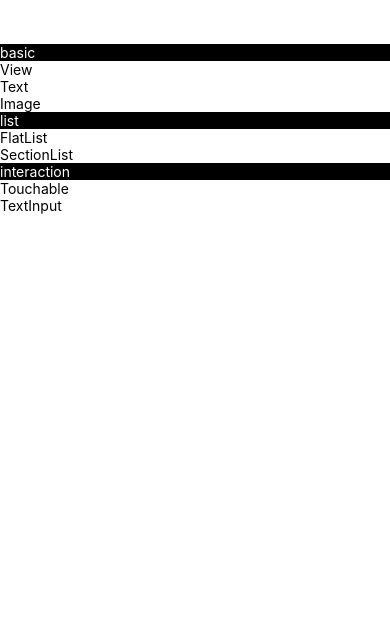
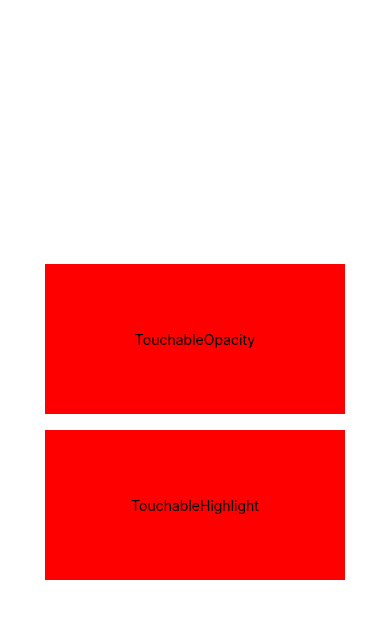
Before and after one commit to y-mabuchi/MyApp, a React Native app: screen / in a window 390 px wide. Shown: the top 618 px of the page. Built offline with nearby package versions, Linux system fonts and the light colour scheme.

Commit message:
Touchable系コンポーネントを実装

```diff
--- a/App.tsx
+++ b/App.tsx
@@ -1,34 +1,39 @@
 import React from 'react';
-import { StyleSheet, SectionList, Text } from 'react-native';
+import { StyleSheet, View, TouchableOpacity, Text, TouchableHighlight } from 'react-native';
 
 const styles = StyleSheet.create({
   container: {
-    marginTop: 44,
+    flex: 1,
+    justifyContent: 'center',
+    alignItems: 'center',
   },
-  label: {
-    color: 'black',
-    backgroundColor: 'white',
-  },
-  sectionHeader: {
-    color: 'white',
-    backgroundColor: 'black',
+  button: {
+    backgroundColor: 'red',
+    width: 300,
+    height: 150,
+    justifyContent: 'center',
+    alignItems: 'center',
+    margin: 8,
   },
 });
 
-const sections = [
-  { title: 'basic', data: ['View', 'Text', 'Image'] },
-  { title: 'list', data: ['FlatList', 'SectionList'] },
-  { title: 'interaction', data: ['Touchable', 'TextInput'] },
-];
-
 export default function App() {
   return (
-    <SectionList
-      style={styles.container}
-      sections={sections}
-      renderItem={({ item }) => <Text style={styles.label}>{item}</Text>}
-      keyExtractor={(_, index) => index.toString()}
-      renderSectionHeader={({ section: { title } }) => <Text style={styles.sectionHeader}>{title}</Text>}
-    />
+    <View style={styles.container}>
+      <TouchableOpacity
+        onPress={() => {
+          console.log('TouchableOpacity');
+        }}
+      >
+        <View style={styles.button}>
+          <Text>TouchableOpacity</Text>
+        </View>
+      </TouchableOpacity>
+      <TouchableHighlight disabled={true} onPress={() => console.log('TouchableHighlight')}>
+        <View style={styles.button}>
+          <Text>TouchableHighlight</Text>
+        </View>
+      </TouchableHighlight>
+    </View>
   );
 }
```
